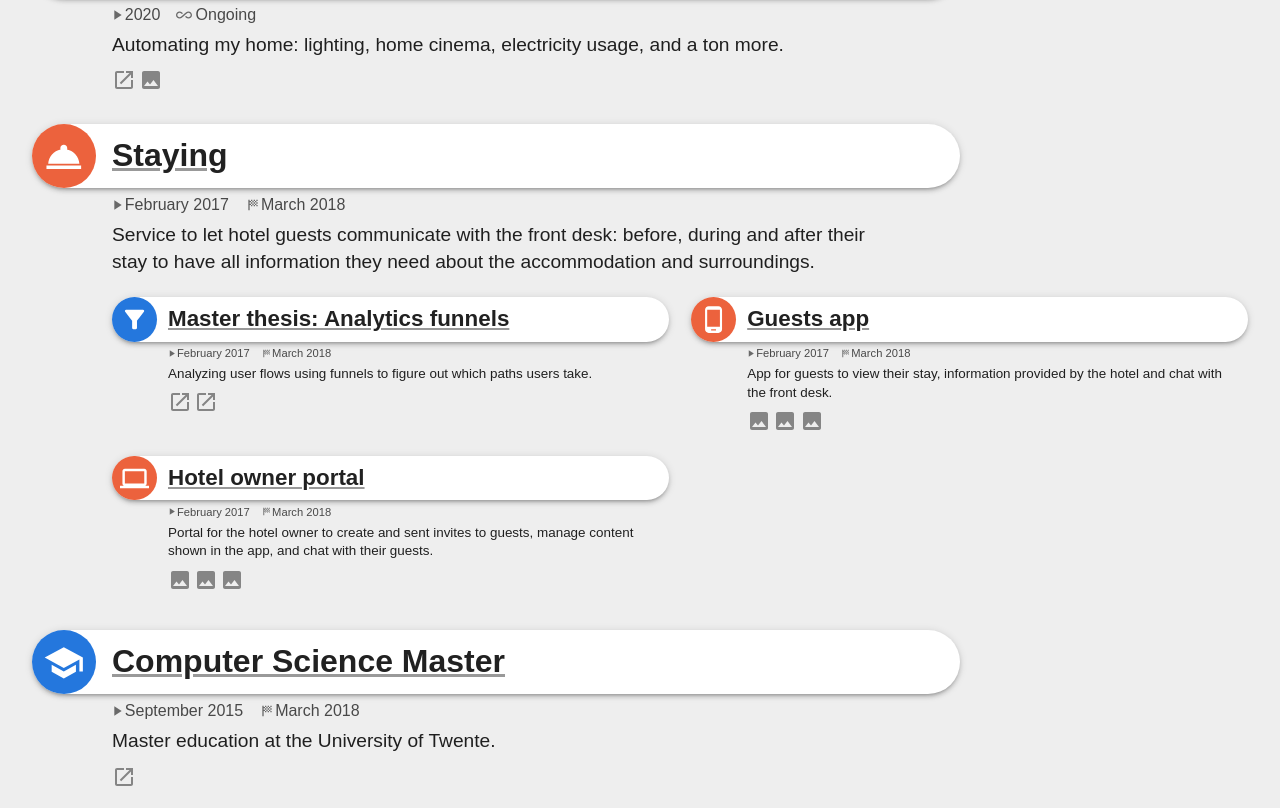
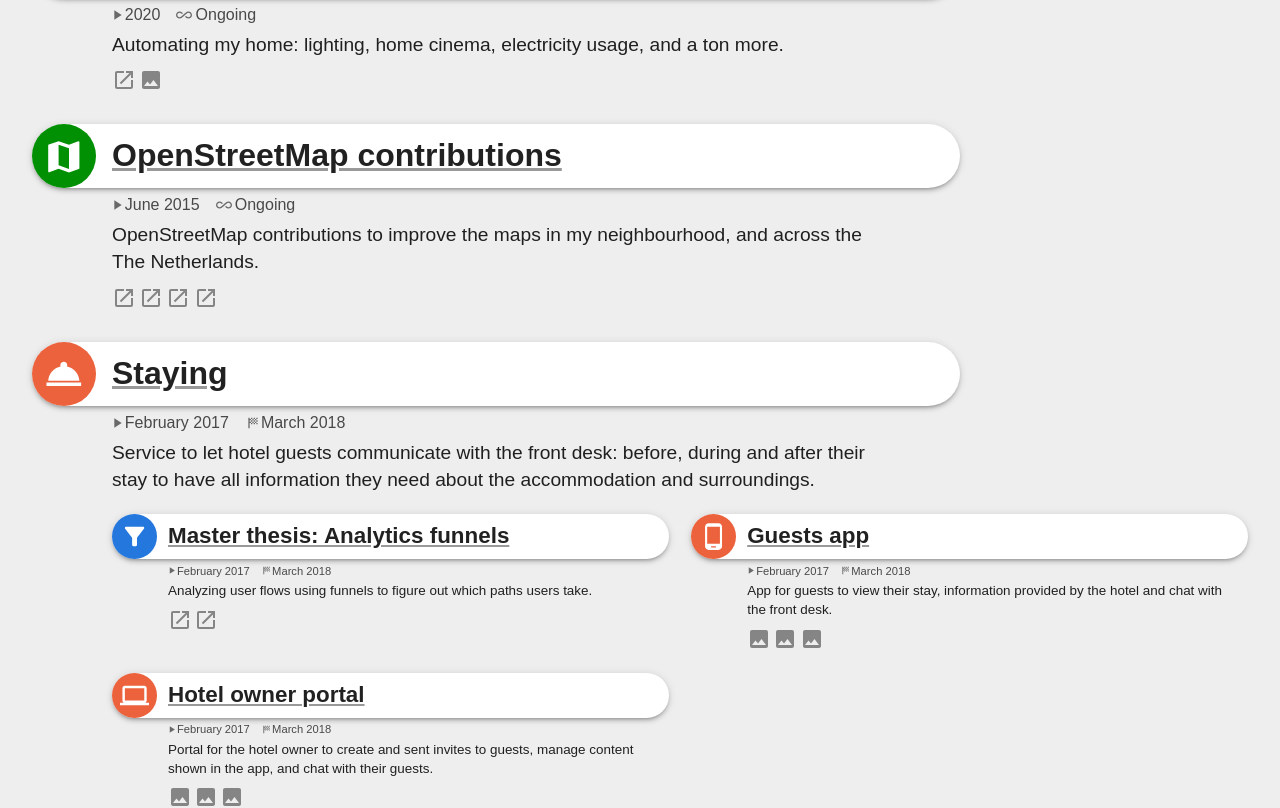
Before and after one commit to NLthijs48/NLthijs48.github.io, a React (Create React App) app: page / in a window 1280 px wide. Shown: the part 1242-2050 px from the top of the page. Built offline with nearby package versions, Linux system fonts and the light colour scheme.

Commit message:
openStreetMap: add initial version

```diff
--- a/src/activities/allActivities.ts
+++ b/src/activities/allActivities.ts
@@ -17,10 +17,12 @@ import kosc from './kosc/kosc';
 import goCraft from './goCraft/goCraft';
 import playerWarps from './playerWarps/playerWarps';
 import paiq from './paiq/paiq';
+import openStreetMap from './openStreetMap/openStreetMap';
 
 const allActivities: ActivityInformation[] = [
 	crisp,
 	homeAssistant,
+	openStreetMap,
 	staying,
 	computerScienceMaster,
 	errorSink,
--- /dev/null
+++ b/src/activities/openStreetMap/openStreetMap.tsx
@@ -0,0 +1,52 @@
+import {HobbyInformation} from '../ActivityInformation';
+import ActivityType from '../ActivityType';
+import HighlightType from '../HighlightType';
+import React from 'react';
+import MapIcon from '@mui/icons-material/Map';
+
+const openStreetMap: HobbyInformation = {
+	activityType: ActivityType.Hobby,
+	name: 'OpenStreetMap contributions',
+	slug: 'openStreetMap',
+	oneliner: 'OpenStreetMap contributions to improve the maps in my neighbourhood, and across the The Netherlands.',
+	description: (
+		<div>
+			I like databases and I like open source, so OpenStreetMap is great combination of those. Accurate maps are quite important for
+			navigation, which could be by car, bike or foot. Google Maps and such are good for cars, but for bikes and foot they are
+			lacking. OpenStreetMap is actually a lot better for that, and if missing anything, you can just fix it yourself!
+		</div>
+	),
+	from: 'June 2015',
+	Icon: MapIcon,
+	highlights: [
+		{
+			type: HighlightType.Link,
+			href: 'https://www.openstreetmap.org/user/NLthijs48',
+			title: 'OpenStreetMap profile',
+			caption: 'All my map changes, notes I added for others, etc.',
+		},
+		{
+			type: HighlightType.Link,
+			href: 'https://streetcomplete.app/',
+			title: 'StreetComplete app: editing on the go',
+			caption:
+				'Fantastic app to improve the data that is already in OpenStreetMap, and adding new elements is also getting easier. I use it during random walks, but also targeted walks through a neighborhood.',
+		},
+		{
+			type: HighlightType.Link,
+			href: 'https://osmand.net/',
+			title: 'OsmAnd app: navigation and browsing',
+			caption:
+				'Especially recommended for bike navigation, which is a lot better than Google Maps. Great for walking/hiking, usually in any part of the world the path information in OpenStreetMap is top-notch.',
+		},
+		{
+			type: HighlightType.Link,
+			href: 'https://josm.openstreetmap.de/',
+			title: 'JSOM desktop app: powerful editor',
+			caption:
+				'Powerful editing tool to do larger edits, like drawing in all sidewalks in a neighborhood, or importing buildings from the BAG government data set. Offers a ton of plugins meant for specific editing use cases',
+		},
+	],
+};
+
+export default openStreetMap;
```
